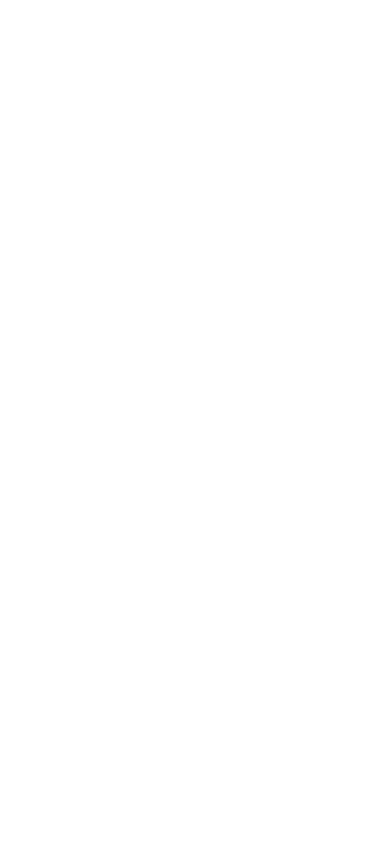
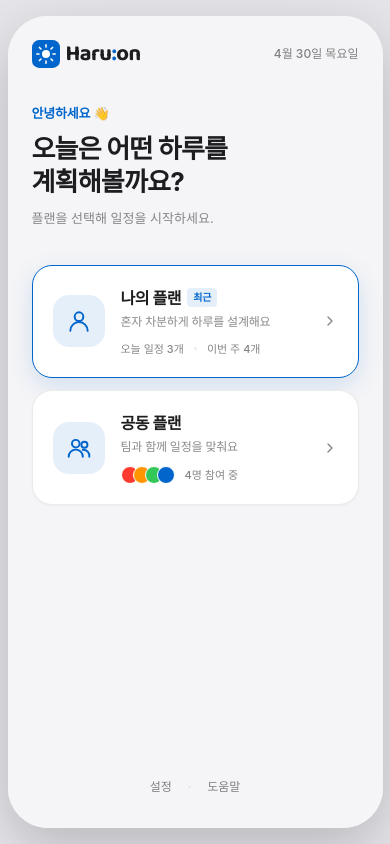
Before and after one commit to halee0426/KDT_webai_team_planner, a React (Vite) app: page / in a window 390 px wide. Built offline with nearby package versions, Linux system fonts and the light colour scheme; a web font is replaced by a local one.

Commit message:
[fix] 데스크톱 정상 복원 + 모바일 좌우 여백 제거 (CSS only)

```diff
--- a/src/App.tsx
+++ b/src/App.tsx
@@ -223,18 +223,21 @@
 
   return (
     <div
-      className="app-outer"
+      className="size-full flex items-center justify-center min-h-screen app-outer"
       style={{
+        background: isDark ? "#0a0a0a" : "#e5e5ea",
         fontFamily: "Pretendard, -apple-system, sans-serif",
-        // 회색/검정 시연 배경은 CSS에서 데스크톱 전용으로 처리. 인라인에서 빼서 모바일 충돌 제거
       }}
     >
       <div
         className="relative overflow-hidden app-frame"
         style={{
-          // CSS 변수만 인라인으로 전달, 크기는 CSS에서 처리
+          width: 375,
+          height: 812,
           background: "var(--bg-canvas)",
           color: "var(--text-primary)",
+          borderRadius: 40,
+          boxShadow: "0 20px 60px rgba(0,0,0,0.2)",
           ...cssVars,
         }}
       >
--- a/src/styles/globals.css
+++ b/src/styles/globals.css
@@ -1,60 +1,49 @@
 /* 글로벌 — 모바일에서 풀스크린, 데스크톱은 프레임 박스 */
 
-* {
-  box-sizing: border-box;
+html, body, #root {
+  margin: 0;
+  padding: 0;
+  height: 100%;
+  width: 100%;
+  background: #000;
 }
 
-html, body, #root {
-  margin: 0 !important;
-  padding: 0 !important;
-  height: 100%;
-  width: 100%;
-  max-width: 100vw;
-  overflow-x: hidden;
+body {
   overscroll-behavior: none;
-  background: var(--bg-canvas, #ffffff);
 }
 
-/* 모바일 (768px 이하) — 앱 프레임을 풀스크린으로 (인라인 스타일 강제 덮어쓰기) */
+/* 모바일 (768px 이하) — 풀스크린 */
 @media (max-width: 768px) {
-  body {
-    background: var(--bg-canvas, #fff) !important;
+  html, body {
+    background: var(--bg-canvas, #fff);
   }
 
   .app-outer {
     background: var(--bg-canvas, #fff) !important;
-    align-items: stretch !important;
-    justify-content: stretch !important;
+    width: 100vw !important;
+    min-height: 100vh !important;
+    min-height: 100dvh !important;
     padding: 0 !important;
     margin: 0 !important;
-    width: 100vw !important;
-    max-width: 100vw !important;
-    min-height: 100vh !important;
-    min-height: 100dvh !important;
     display: block !important;
   }
 
   .app-frame {
     width: 100vw !important;
     max-width: 100vw !important;
-    min-width: 100vw !important;
     height: 100vh !important;
-    min-height: 100vh !important;
     height: 100dvh !important;
-    min-height: 100dvh !important;
     border-radius: 0 !important;
     box-shadow: none !important;
     margin: 0 !important;
-    padding: 0 !important;
-    left: 0 !important;
-    right: 0 !important;
-    position: relative !important;
   }
 
+  /* 자체 상태바(9:41) 숨김 — iOS 자체 상태바와 중복 방지 */
   .app-statusbar {
     display: none !important;
   }
 
+  /* 헤더 — 노치 안전 영역 보정 */
   .app-header {
     top: 0 !important;
     padding-top: env(safe-area-inset-top, 0) !important;
@@ -70,61 +59,3 @@
     height: calc(84px + env(safe-area-inset-bottom, 0)) !important;
   }
 }
-
-/* PWA standalone — 어떤 디바이스든 풀스크린 강제 */
-@media (display-mode: standalone), (display-mode: fullscreen) {
-  html, body {
-    background: var(--bg-canvas, #fff) !important;
-    width: 100vw !important;
-    max-width: 100vw !important;
-    overflow-x: hidden !important;
-  }
-  .app-outer {
-    background: var(--bg-canvas, #fff) !important;
-    width: 100vw !important;
-    max-width: 100vw !important;
-    min-height: 100vh !important;
-    min-height: 100dvh !important;
-    display: block !important;
-    padding: 0 !important;
-    margin: 0 !important;
-  }
-  .app-frame {
-    width: 100vw !important;
-    max-width: 100vw !important;
-    min-width: 100vw !important;
-    height: 100vh !important;
-    height: 100dvh !important;
-    border-radius: 0 !important;
-    box-shadow: none !important;
-    margin: 0 !important;
-    padding: 0 !important;
-  }
-  .app-statusbar {
-    display: none !important;
-  }
-}
-
-/* 태블릿 / 데스크톱 (브라우저 모드) — 모바일 프레임 박스 시연 */
-@media (min-width: 769px) {
-  .app-outer {
-    display: flex;
-    align-items: center;
-    justify-content: center;
-    min-height: 100vh;
-    padding: 20px;
-    background: #e5e5ea;       /* 라이트 모드 시연 배경 */
-  }
-
-  /* 다크모드 시연 배경 */
-  html.dark .app-outer {
-    background: #0a0a0a;
-  }
-
-  .app-frame {
-    width: 375px;
-    height: 812px;
-    border-radius: 40px;
-    box-shadow: 0 20px 60px rgba(0, 0, 0, 0.2);
-  }
-}
```
